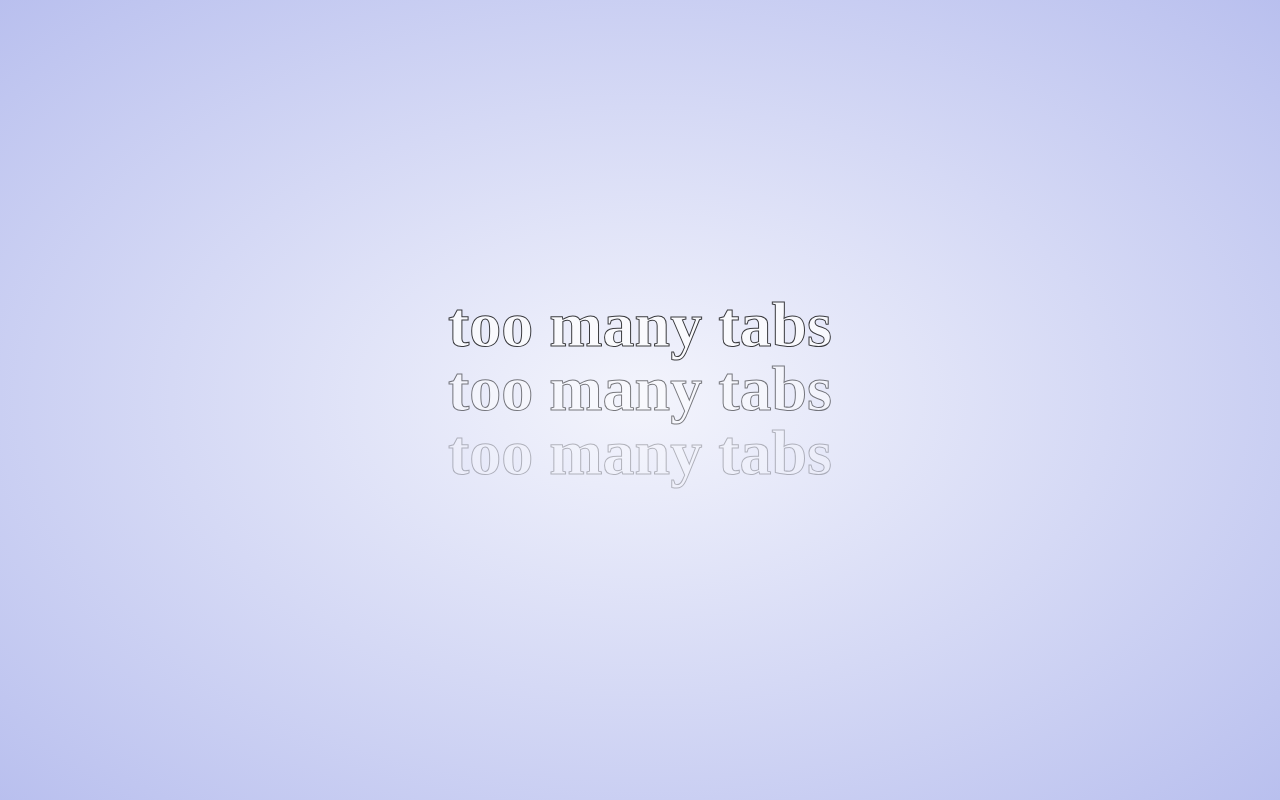
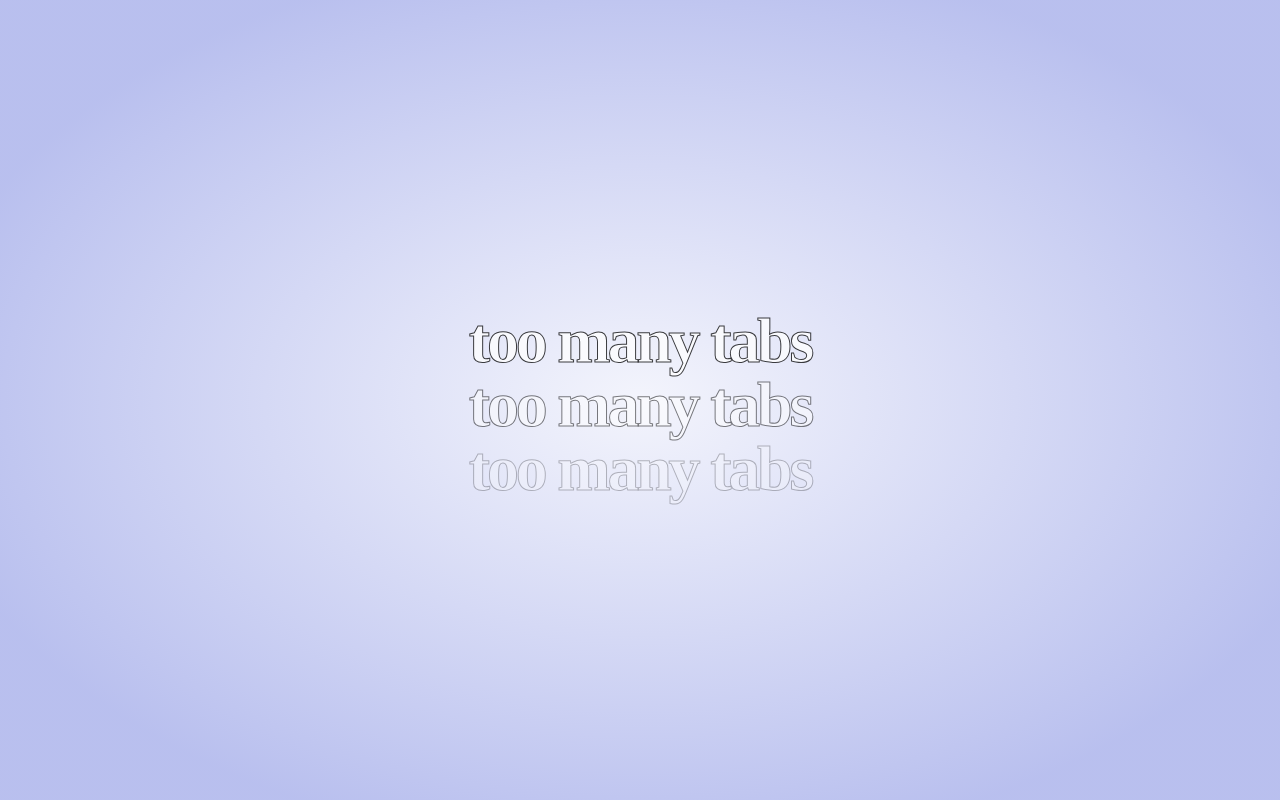
Before and after one commit to brennovich/tabeavenrath.xyz, a plain HTML site: page index.html in a window 1280 px wide. Drawn offline with Linux system fonts and the light colour scheme.

Commit message:
minor font adjustments and browser theme

```diff
--- a/index.html
+++ b/index.html
@@ -2,6 +2,7 @@
 	<head>
 		<title>hey, tabs here</title>
 		<meta name="viewport" content="width=device-width, initial-scale=1.0">
+		<meta name="theme-color" content="#bbc1ee">
 		<style>
 			* {
 				margin: 0;
@@ -11,7 +12,7 @@
 			}
 
 			body {
-				background: radial-gradient(rgba(23, 45, 200, .05), rgba(23, 45, 200, .3));
+				background: radial-gradient(rgba(23, 45, 200, .05) 0%, rgba(23, 45, 200, .3) 80%);
 			}
 
 			figure {
@@ -25,6 +26,7 @@
 
 				margin: auto;
 				height: 4em;
+				padding: 1em;
 				background: transparent;
 			}
 
@@ -43,6 +45,7 @@
 				-webkit-text-stroke: 1px black;
 				height: 1em;
 				opacity: .75;
+				letter-spacing: -0.05em;
 			}
 
 			h1:hover, h1:active {
```
